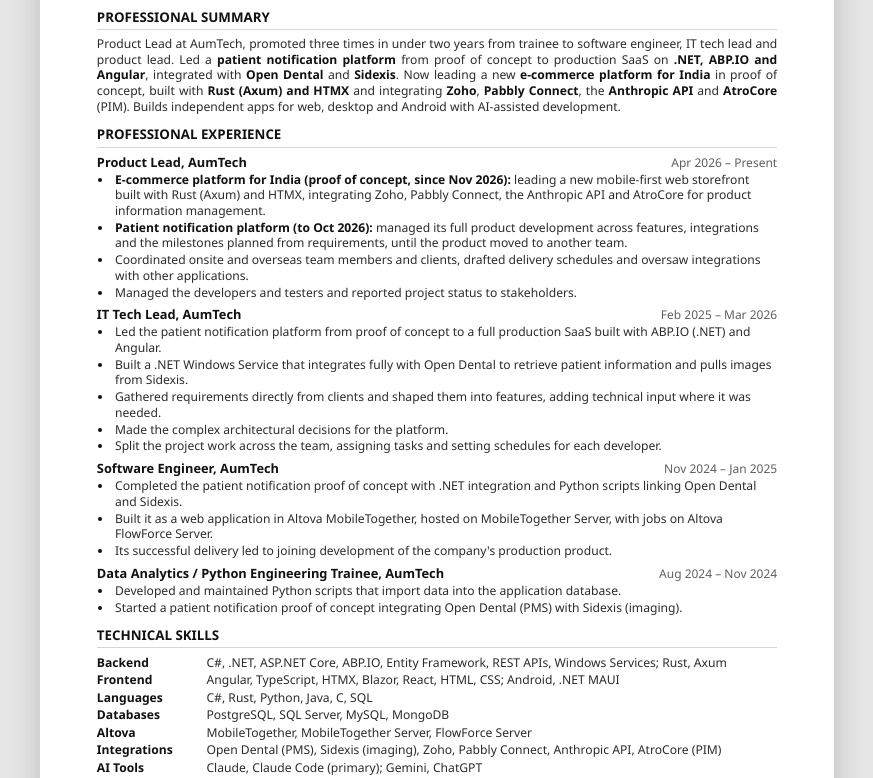
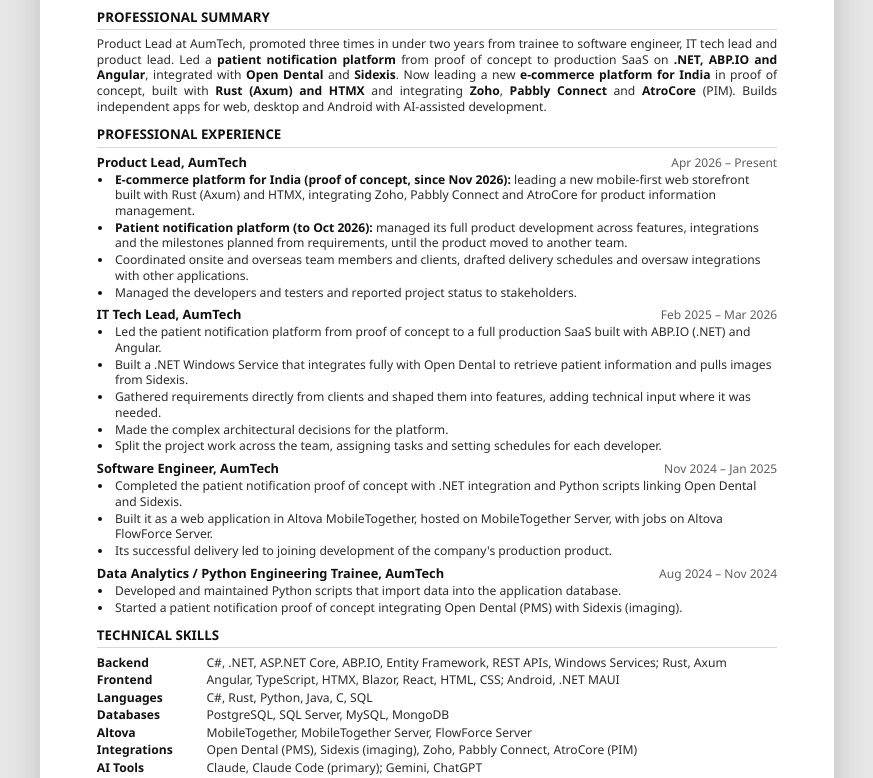
Before and after one commit to RISHIKESH-TUNIKI/RISHIKESH-TUNIKI.github.io, a plain HTML site: page resume/resume.html in a window 1280 px wide. Shown: the part 164-942 px from the top of the page, without its empty margins (203-1076 px from the left). Drawn offline with Linux system fonts and the light colour scheme.

Commit message:
Implementation . #PF-RESUME-NOANTHROPIC-20261123-0025 - Completed . Remove the Anthropic API from the e-commerce project on the resume and the site

```diff
--- a/resume/resume.html
+++ b/resume/resume.html
@@ -114,7 +114,7 @@
     <p>Product Lead at AumTech, promoted three times in under two years from trainee to software engineer, IT tech lead and product lead.
       Led a <strong>patient notification platform</strong> from proof of concept to production SaaS on <strong>.NET, ABP.IO and Angular</strong>,
       integrated with <strong>Open Dental</strong> and <strong>Sidexis</strong>. Now leading a new <strong>e-commerce platform for India</strong> in
-      proof of concept, built with <strong>Rust (Axum) and HTMX</strong> and integrating <strong>Zoho</strong>, <strong>Pabbly Connect</strong>, the <strong>Anthropic API</strong> and <strong>AtroCore</strong> (PIM).
+      proof of concept, built with <strong>Rust (Axum) and HTMX</strong> and integrating <strong>Zoho</strong>, <strong>Pabbly Connect</strong> and <strong>AtroCore</strong> (PIM).
       Builds independent apps for web, desktop and Android with AI-assisted development.</p>
   </section>
 
@@ -124,7 +124,7 @@
     <div class="role">
       <div class="row"><b>Product Lead, AumTech</b><span class="date">Apr 2026 – Present</span></div>
       <ul>
-        <li><strong>E-commerce platform for India (proof of concept, since Nov 2026):</strong> leading a new mobile-first web storefront built with Rust (Axum) and HTMX, integrating Zoho, Pabbly Connect, the Anthropic API and AtroCore for product information management.</li>
+        <li><strong>E-commerce platform for India (proof of concept, since Nov 2026):</strong> leading a new mobile-first web storefront built with Rust (Axum) and HTMX, integrating Zoho, Pabbly Connect and AtroCore for product information management.</li>
         <li><strong>Patient notification platform (to Oct 2026):</strong> managed its full product development across features, integrations and the milestones planned from requirements, until the product moved to another team.</li>
         <li>Coordinated onsite and overseas team members and clients, drafted delivery schedules and oversaw integrations with other applications.</li>
         <li>Managed the developers and testers and reported project status to stakeholders.</li>
@@ -168,7 +168,7 @@
       <dt>Languages</dt><dd>C#, Rust, Python, Java, C, SQL</dd>
       <dt>Databases</dt><dd>PostgreSQL, SQL Server, MySQL, MongoDB</dd>
       <dt>Altova</dt><dd>MobileTogether, MobileTogether Server, FlowForce Server</dd>
-      <dt>Integrations</dt><dd>Open Dental (PMS), Sidexis (imaging), Zoho, Pabbly Connect, Anthropic API, AtroCore (PIM)</dd>
+      <dt>Integrations</dt><dd>Open Dental (PMS), Sidexis (imaging), Zoho, Pabbly Connect, AtroCore (PIM)</dd>
       <dt>AI Tools</dt><dd>Claude, Claude Code (primary); Gemini, ChatGPT</dd>
       <dt>Tools</dt><dd>Git, GitHub, Docker, Visual Studio, VS Code</dd>
     </dl>
```
Also changed, not shown: index.html (+3 -3 lines), 1 other file.
